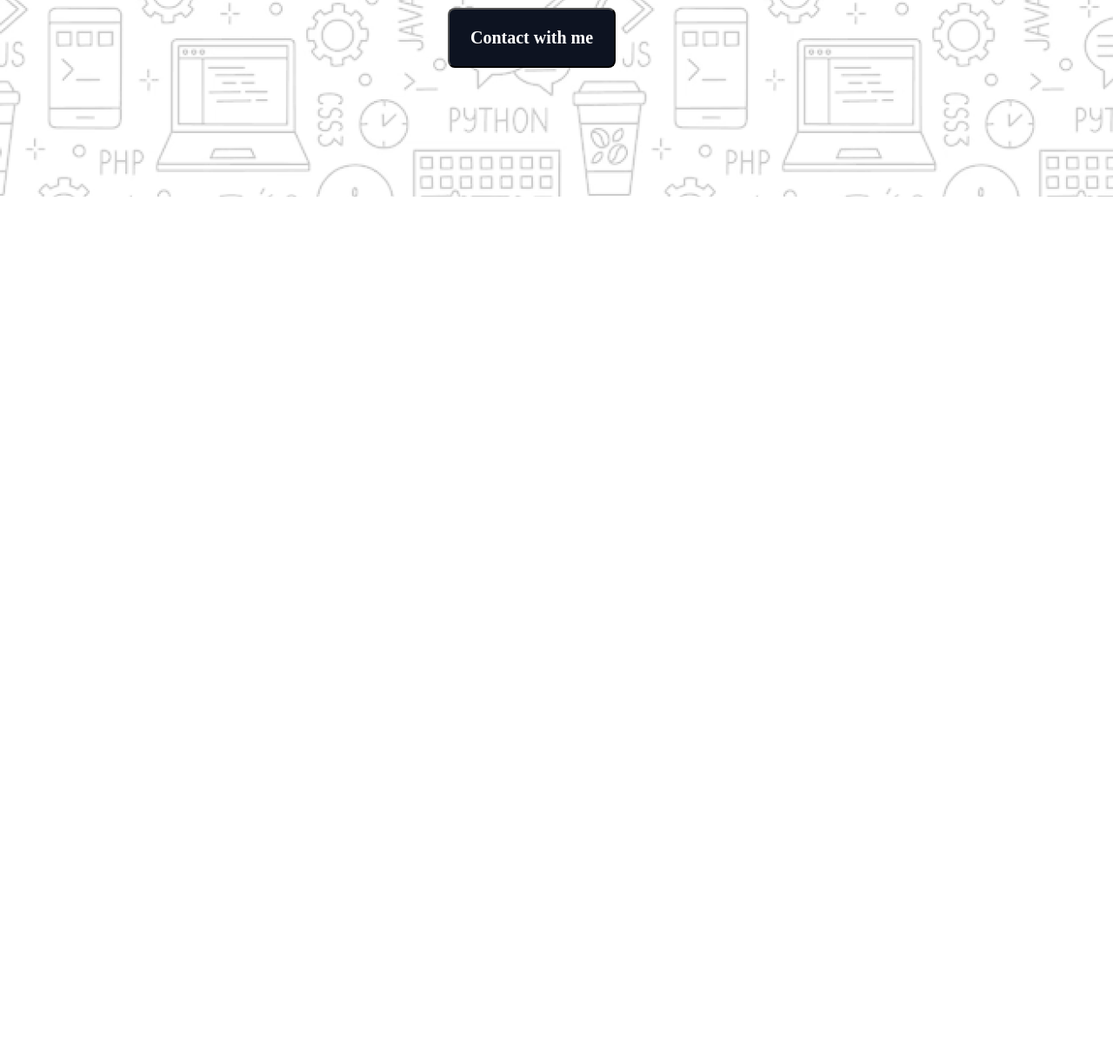
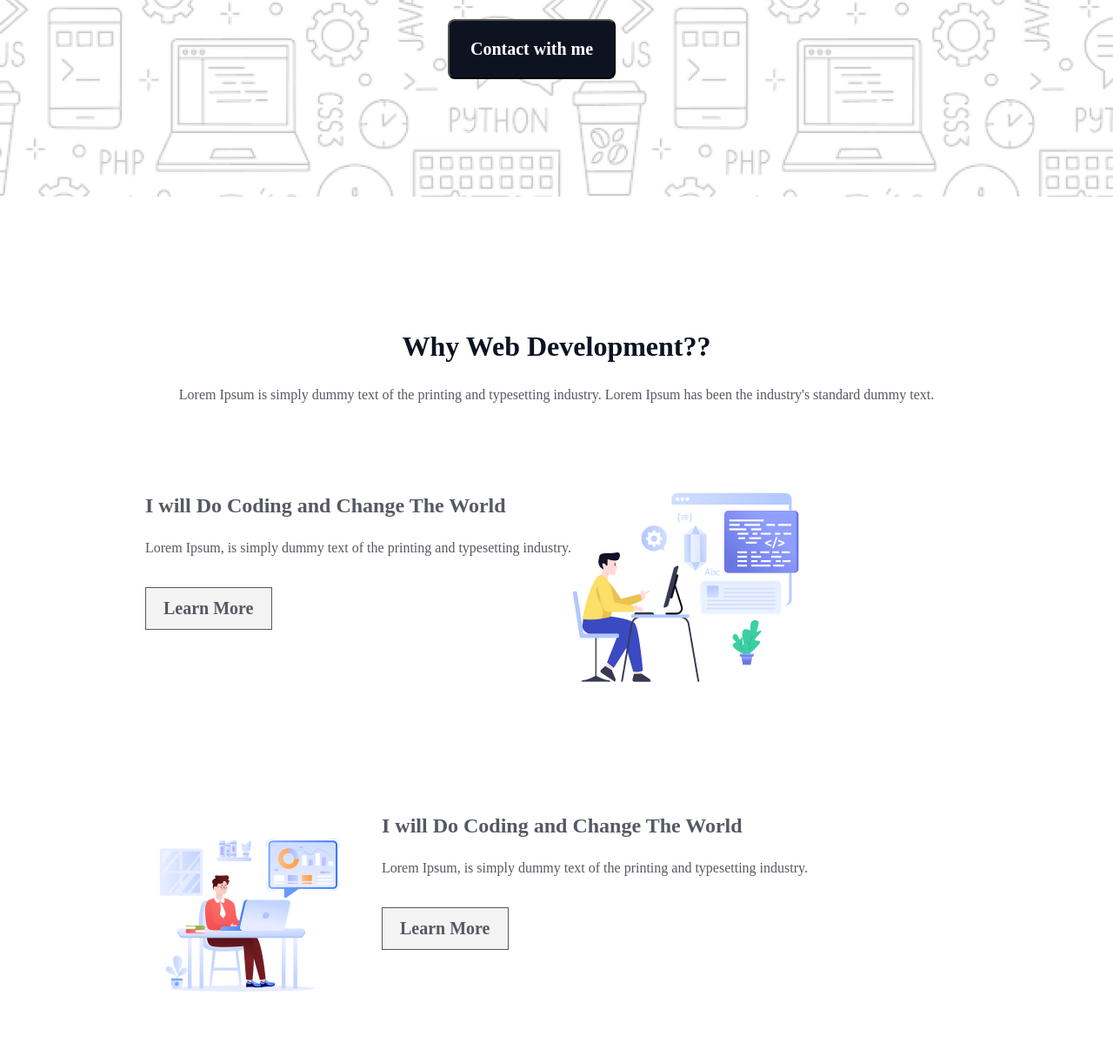
Before and after one commit to YounusMontasir/Resume-assignment1-PR, a plain HTML site: page index.html in a window 1280 px wide. Shown: the part 555-1777 px from the top of the page at 87% size. Before the commit the page ends 855 px from the top, so only its background shows below. Drawn offline with Linux system fonts and the light colour scheme; a web font is replaced by a local one.

Commit message:
Solution

```diff
--- a/index.html
+++ b/index.html
@@ -26,7 +26,43 @@
     </header>
 
     <!-- main  -->
-     <main>
+     <main class="main" >
+        <section class="web-deb">
+            <h4 class="web-deb-title title-primary">Why Web Development??</h4>
+            <p class="web-deb-description description-primary">Lorem Ipsum is simply dummy text of the printing and typesetting industry. Lorem Ipsum has been the industry's standard dummy text.</p>
+
+            <div class="solution">
+                <div class="solution-container">
+                    <div class="solution-content">
+                        <h2 class="solution-content-title">I will Do Coding and Change The World</h2>
+                        <p class="solution-content-description description-primary" >Lorem Ipsum, is simply dummy text of the printing and typesetting industry.</p>
+                        <button class="solution-content-btn"><a href="">Learn More</a></button>
+                    </div>
+                    <img src="assets/Layer_1.png" alt="">
+
+                </div>
+                <!-- solution 2 -->
+                <div class="solution-container ">
+                    <img class="sol-con-img" src="assets/Group 3.png" alt="">
+                    <div class="solution-content">
+                        <h2 class="solution-content-title">I will Do Coding and Change The World</h2>
+                        <p class="solution-content-description description-primary" >Lorem Ipsum, is simply dummy text of the printing and typesetting industry.</p>
+                        <button class="solution-content-btn"><a href="">Learn More</a></button>
+                    </div>
+
+
+                </div>
+                <div class="solution-container">
+                    <div class="solution-content">
+                        <h2 class="solution-content-title">I will Do Coding and Change The World</h2>
+                        <p class="solution-content-description description-primary" >Lorem Ipsum, is simply dummy text of the printing and typesetting industry.</p>
+                        <button class="solution-content-btn"><a href="">Learn More</a></button>
+                    </div>
+                    <img src="assets/Group 4.png" alt="">
+
+                </div>
+            </div>
+        </section>
 
      </main>
 
--- a/styles/style.css
+++ b/styles/style.css
@@ -4,7 +4,7 @@
     box-sizing: border-box;
 }
 .azeret-mono-font {
-    font-family: "Azeret Mono", monospace;
+    font-family: "Azeret Mono";
     font-optical-sizing: auto;
     font-style: normal;
   }
@@ -18,6 +18,15 @@ line-height: 26px;
 letter-spacing: 0%;
 opacity: 0.7;
 
+  }
+  .title-primary{
+    color: rgb(13, 19, 33);
+font-family: Azeret Mono;
+font-size: 32px;
+font-weight: 800;
+line-height: 37px;
+letter-spacing: 0%;
+text-align: center;
   }
 
   /* nav */
@@ -77,9 +86,9 @@ margin: 35px 166px 35px 0px;
   .banner-title{
     text-align: center;
     font-size: 48px;
-/* font-weight: 800; */
-/* line-height: 68px;
-letter-spacing: 0%; */
+font-weight: 800;
+line-height: 68px;
+letter-spacing: 0%;
 text-align: center;
 width: 1250px;
 margin: auto;
@@ -109,3 +118,61 @@ background: rgb(13, 19, 33);
 padding: 21px 24px 21px 24px;
 margin: 32px 500px 44px 500px;
   }
+
+  /* main */
+  .main{
+    width: 1140px;
+    margin: auto;
+  }
+  .web-deb{
+    padding: 80px 97px 80px 97px;
+  }
+  .web-deb-description{
+    text-align: center;
+    margin-top: 24px;
+    margin-bottom: 48px;
+  }
+  /* .solution{
+    padding: 48px;
+  } */
+   .solution-container{
+    display: flex;
+    padding-top: 48px;
+    padding-bottom: 48px;
+    margin-bottom: 32px;
+   }
+  .solution-content-title{
+    color: rgba(13, 19, 33, 0.7);
+font-family: Azeret Mono;
+font-size: 24px;
+font-weight: 700;
+line-height: 36px;
+letter-spacing: 0%;
+text-align: left;
+width: 450px;
+  }
+  .solution-content-description{
+    margin-top: 18px;
+    margin-bottom: 32px;
+  }
+  .solution-content-btn a{
+    text-decoration: none;
+    color: rgb(13, 19, 33);
+  }
+
+  .solution-content-btn{
+    color: rgb(13, 19, 33);
+font-family: Azeret Mono;
+font-size: 20px;
+font-weight: 600;
+line-height: 23px;
+letter-spacing: 0%;
+text-align: center;
+box-sizing: border-box;
+border: 1px solid rgb(13, 19, 33);
+opacity: 0.7;
+padding: 12px 20px 12px 20px;
+  }
+  .sol-con-img{
+    margin-right: 32px;
+  }
```
